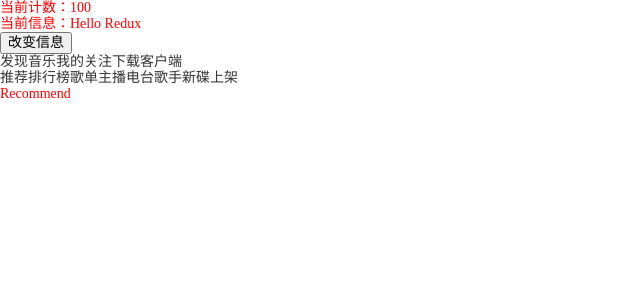
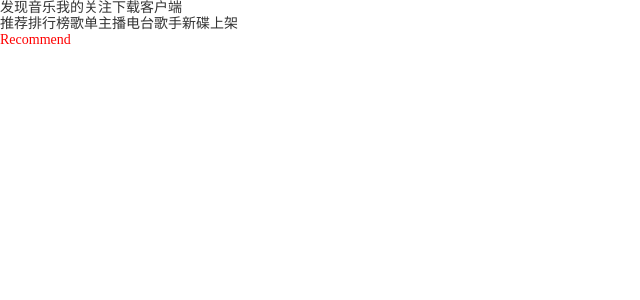
Before and after one commit to ws2017tmm/ts-music, a React (Create React App) app: page /#/discover/recommend in a window 1280 px wide. Shown: the top 300 px of the page, without its empty margins (0-640 px from the left). Built offline with nearby package versions, Linux system fonts and the light colour scheme; no server answers.

Commit message:
环境配置

```diff
--- a/src/App.tsx
+++ b/src/App.tsx
@@ -9,27 +9,10 @@
 import React, { Suspense } from 'react'
 import { useRoutes, Link } from 'react-router-dom'
 import routes from './router'
-import { appShallowEqual, useAppDispatch, useAppSelector } from './store'
-import { changeMessageAction } from './store/modules/counter'
 
 function App() {
-  const { count, message } = useAppSelector(
-    (state) => ({
-      count: state.counter.count,
-      message: state.counter.message
-    }),
-    appShallowEqual
-  )
-  const dispatch = useAppDispatch()
-  const changeMessage = () => {
-    dispatch(changeMessageAction('hahahha'))
-    console.log('改变信息')
-  }
   return (
     <div className="App">
-      <div>当前计数：{count}</div>
-      <div>当前信息：{message}</div>
-      <button onClick={changeMessage}>改变信息</button>
       <div className="nav">
         <Link to="/discover">发现音乐</Link>
         <Link to="/mine">我的</Link>
--- a/src/service/config/index.ts
+++ b/src/service/config/index.ts
@@ -4,10 +4,11 @@
  * @Autor: StevenWu
  * @Date: 2023-02-11 10:25:39
  * @LastEditors: StevenWu
- * @LastEditTime: 2023-02-11 16:25:54
+ * @LastEditTime: 2023-02-12 15:00:33
  */
 // const BASE_URL = 'http://codercba.com:9002'
 const BASE_URL = 'http://codercba.com:8000'
+// const BASE_URL = process.env.REACT_APP_BASE_URL
 const TIME_OUT = 10000
 
 export { BASE_URL, TIME_OUT }
```
Also changed, not shown: src/react-app-env.d.ts (+14 -0 lines), 2 other files (tests, documents, lock files or other folders).
